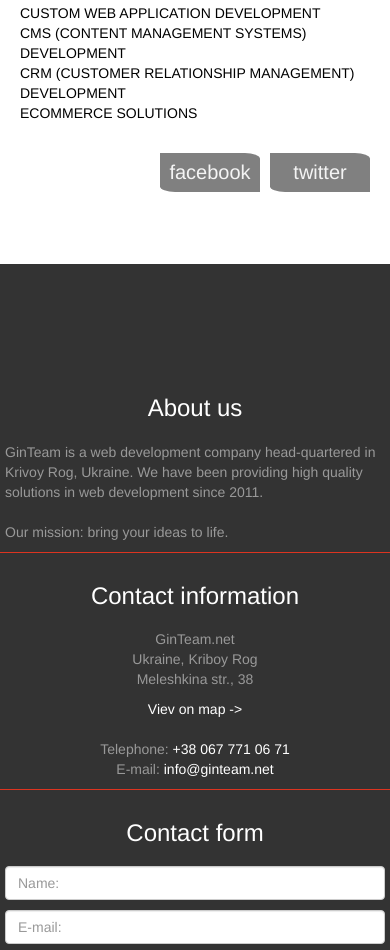
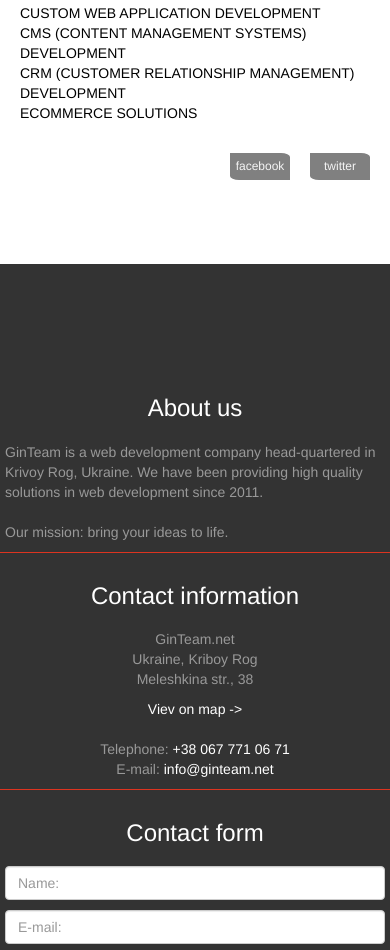
Before and after one commit to brutaltea/GinTeam_landing_page, a plain HTML site: page index.html in a window 390 px wide. Shown: the part 1470-2420 px from the top of the page. Drawn offline with nearby package versions, Linux system fonts and the light colour scheme.

Commit message:
minor_fixes

```diff
--- a/style.css
+++ b/style.css
@@ -593,15 +593,15 @@ h2 {
 .socialLinksMobile a{
 	visibility: visible;
 	float: right;
-	margin-left: 10px;
+	margin-left: 20px;
 	text-decoration: none;
 	color: #f4f4f4;
 	background-color: grey;
 	padding: 5px;
 	border-top-right-radius: 15% ;
 	border-bottom-left-radius: 15%;
- 	font-size: 20px;
- 	width: 100px;
+ 	font-size: 12px;
+ 	width: 60px;
  	text-align: center;
 }
 
```
Also changed, not shown: images/logo-small-mobile.png.
